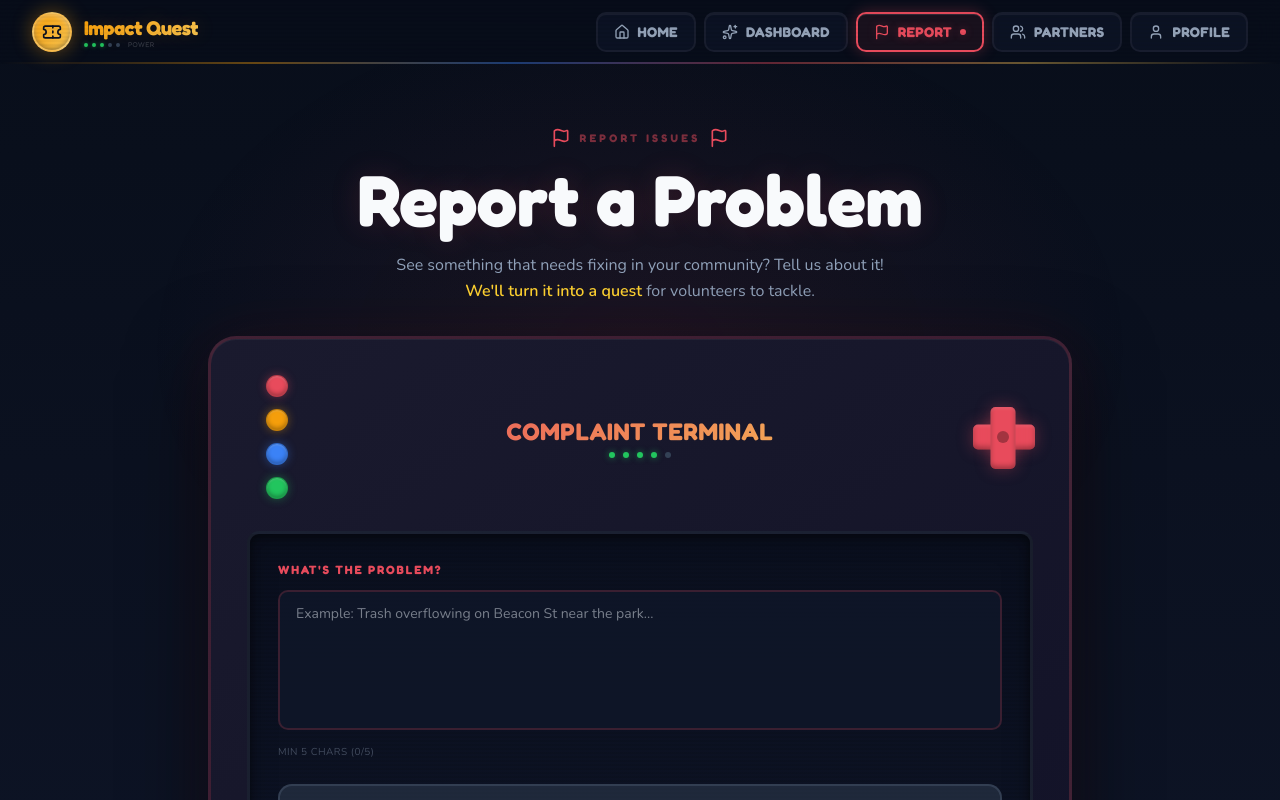
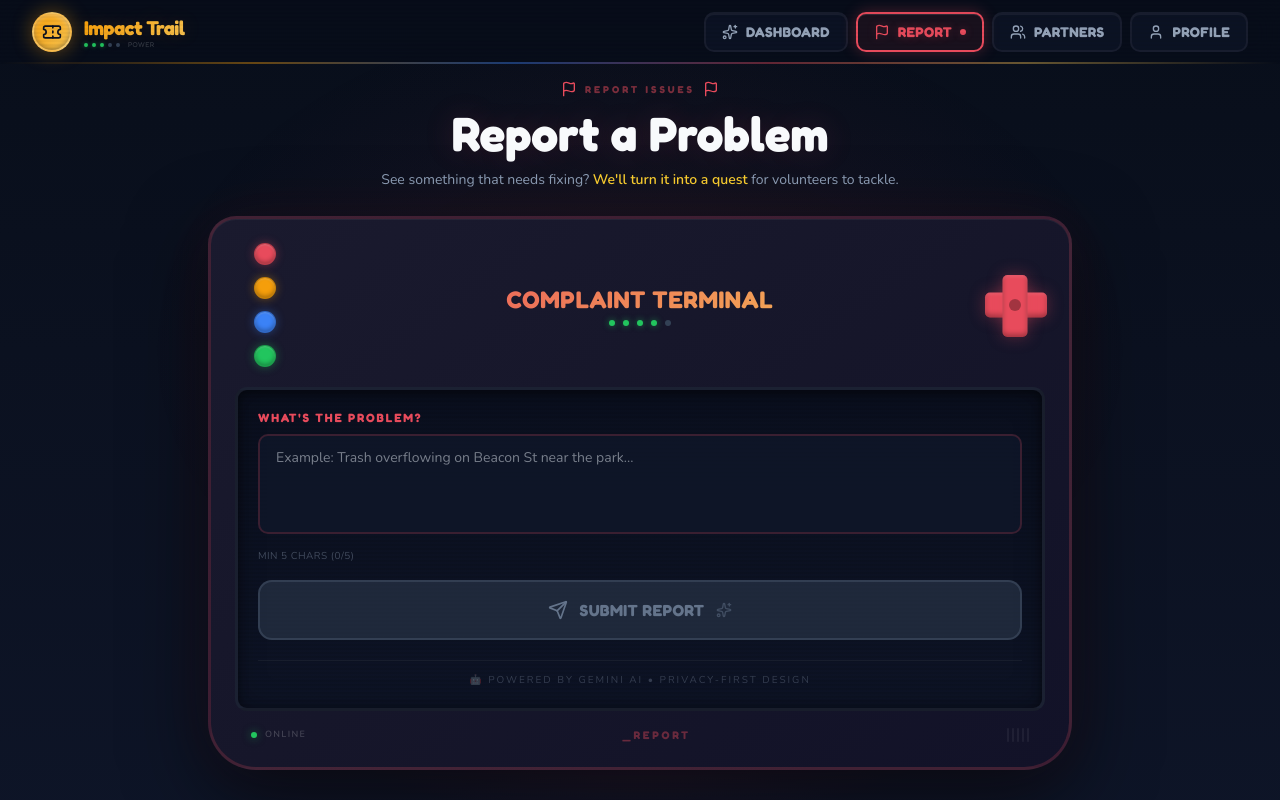
Before and after one commit to hackbeanpot-gamify/HackBeanPot, a Next.js app: page /reports in a window 1280 px wide. Shown: the top 800 px of the page. Built offline with nearby package versions, Linux system fonts and the light colour scheme.

Commit message:
make it proper

```diff
--- a/app/auth/login/page.tsx
+++ b/app/auth/login/page.tsx
@@ -270,9 +270,9 @@
     setError(null);
     setLoading(true);
 
-    // Hardcoded: always redirect to dashboard
+    // Hardcoded: always redirect to profile
     setTimeout(() => {
-      router.push("/dashboard");
+      router.push("/profile");
     }, 500);
   };
 
--- a/app/reports/page.tsx
+++ b/app/reports/page.tsx
@@ -56,19 +56,19 @@
       />
 
       {/* Header */}
-      <div className="relative text-center pt-32 pb-8 px-4">
-        <div className="inline-flex items-center gap-2 mb-4">
-          <Flag className="w-5 h-5" style={{ color: "#e84b5c" }} />
+      <div className="relative text-center pt-20 pb-6 px-4">
+        <div className="inline-flex items-center gap-2 mb-3">
+          <Flag className="w-4 h-4" style={{ color: "#e84b5c" }} />
           <p
-            className="text-[11px] font-bold tracking-[0.3em] uppercase"
+            className="text-[10px] font-bold tracking-[0.3em] uppercase"
             style={{ color: "rgba(232,75,92,0.5)", ...hFont }}
           >
             Report Issues
           </p>
-          <Flag className="w-5 h-5" style={{ color: "#e84b5c" }} />
+          <Flag className="w-4 h-4" style={{ color: "#e84b5c" }} />
         </div>
         <h1
-          className="text-5xl sm:text-6xl md:text-7xl font-extrabold"
+          className="text-3xl sm:text-4xl md:text-5xl font-extrabold"
           style={{
             ...hFont,
             color: "rgb(248 250 252)",
@@ -77,18 +77,13 @@
         >
           Report a Problem
         </h1>
-        <p className="mt-4 max-w-2xl mx-auto text-base text-slate-400 leading-relaxed">
-          See something that needs fixing in your community? Tell us about it!
-          <br />
-          <span className="text-amber-300 font-semibold">
-            We'll turn it into a quest
-          </span>{" "}
-          for volunteers to tackle.
+        <p className="mt-3 max-w-2xl mx-auto text-sm text-slate-400 leading-relaxed">
+          See something that needs fixing? <span className="text-amber-300 font-semibold">We'll turn it into a quest</span> for volunteers to tackle.
         </p>
       </div>
 
       {/* Main Console */}
-      <div className="relative max-w-4xl mx-auto px-4 pb-20">
+      <div className="relative max-w-4xl mx-auto px-4 pb-12">
         <div
           className="relative"
           style={{
@@ -98,11 +93,11 @@
             border: "3px solid rgba(232,75,92,0.2)",
             boxShadow:
               "0 24px 80px rgba(0,0,0,0.6), 0 0 60px rgba(232,75,92,0.08), inset 0 1px 0 rgba(255,255,255,0.05)",
-            padding: "36px",
+            padding: "24px",
           }}
         >
           {/* Console header */}
-          <div className="flex items-center gap-7 mb-8">
+          <div className="flex items-center gap-7 mb-5">
             {/* Left: Power buttons */}
             <div className="flex flex-col items-center gap-3 flex-shrink-0 w-[60px]">
               {[
@@ -199,10 +194,10 @@
               background: "linear-gradient(180deg, #0a0f1e 0%, #0d1325 100%)",
               borderRadius: "12px",
               border: "3px solid rgba(255,255,255,0.06)",
-              padding: "28px",
+              padding: "20px",
               boxShadow:
                 "inset 0 2px 10px rgba(0,0,0,0.5), inset 0 0 30px rgba(0,0,0,0.2)",
-              minHeight: "400px",
+              minHeight: "320px",
             }}
           >
             {/* Scanlines */}
@@ -217,10 +212,10 @@
             {/* Content */}
             <div className="relative">
               {/* Form */}
-              <form onSubmit={handleSubmit} className="space-y-6">
+              <form onSubmit={handleSubmit} className="space-y-4">
                 <div>
                   <label
-                    className="block text-xs uppercase tracking-[0.15em] mb-3 font-bold"
+                    className="block text-xs uppercase tracking-[0.15em] mb-2 font-bold"
                     style={{ color: "#e84b5c", ...hFont }}
                   >
                     What's the problem?
@@ -234,7 +229,7 @@
                       backgroundColor: "rgba(15,23,42,0.8)",
                       border: "2px solid rgba(232,75,92,0.2)",
                       color: "#e2e8f0",
-                      minHeight: "140px",
+                      minHeight: "100px",
                       fontFamily: "var(--font-nunito)",
                     }}
                     disabled={loading}
@@ -417,7 +412,7 @@
 
               {/* Info footer */}
               <div
-                className="mt-8 pt-4 text-center"
+                className="mt-5 pt-3 text-center"
                 style={{ borderTop: "1px solid rgba(255,255,255,0.05)" }}
               >
                 <p
@@ -431,7 +426,7 @@
           </div>
 
           {/* Console footer */}
-          <div className="flex items-center justify-between mt-6 px-4">
+          <div className="flex items-center justify-between mt-4 px-4">
             <div className="flex items-center gap-2">
               <div
                 style={{
--- a/components/ArcadeNavbar.tsx
+++ b/components/ArcadeNavbar.tsx
@@ -31,13 +31,6 @@
 }
 
 const navLinks: NavLink[] = [
-  {
-    href: "/landing",
-    label: "Home",
-    icon: <Home className="w-4 h-4" />,
-    color: "#f59e0b",
-    glowColor: "rgba(245,158,11,0.3)",
-  },
   {
     href: "/dashboard",
     label: "Dashboard",
@@ -99,7 +92,7 @@
         <div className="relative max-w-7xl mx-auto px-4 sm:px-6 lg:px-8">
           <div className="flex items-center justify-between h-16">
             {/* Logo - Arcade style */}
-            <NextLink href="/dashboard" className="flex items-center gap-3 group">
+            <NextLink href="/profile" className="flex items-center gap-3 group">
               <div className="relative">
                 {/* Arcade coin */}
                 <div
@@ -132,7 +125,7 @@
                     textShadow: "0 0 20px rgba(245,158,11,0.2)",
                   }}
                 >
-                  Impact Quest
+                  Impact Trail
                 </span>
                 <div className="flex items-center gap-1 mt-[-2px]">
                   {[0, 1, 2, 3, 4].map((i) => (
```
